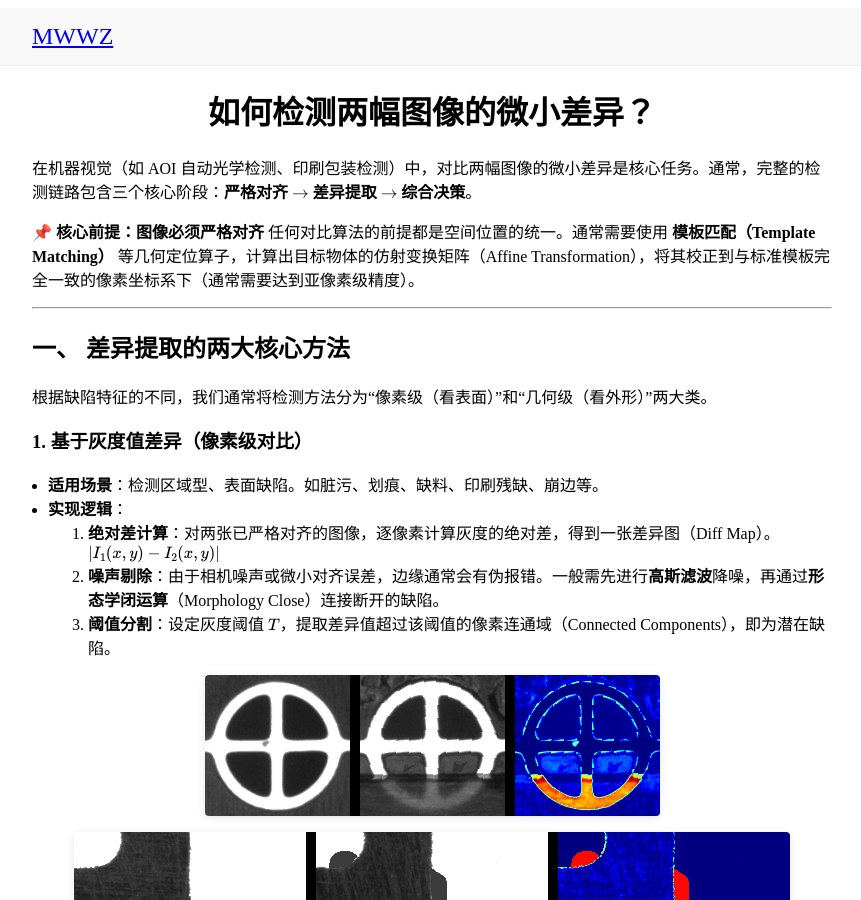
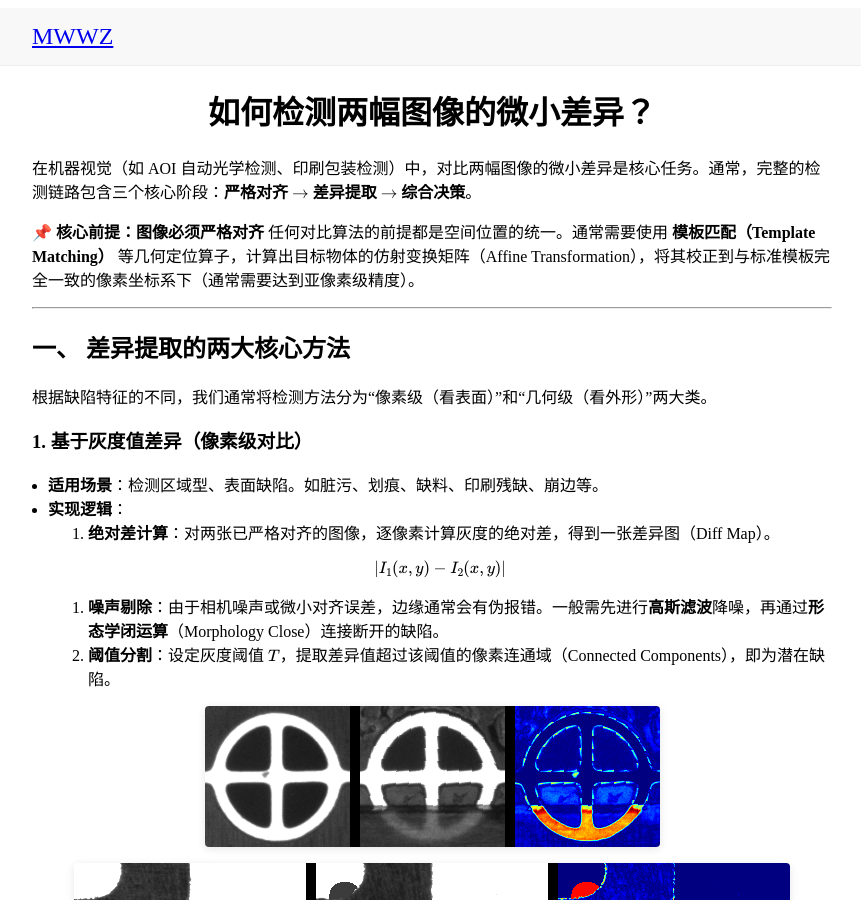
Before and after one commit to mwwzbinf/mwwzbinf.github.io, a Jekyll site: the page built from _posts/2026-05-26-如何检测两幅图像的微小差异？.md, in a window 1280 px wide and 900 px high. Shown: the whole window, without its empty margins (208-1069 px from the left). Built offline with Jekyll 4.4.1, drawn with Linux system fonts in a browser that asks for light colours; formulas are drawn with MathJax 3.

Commit message:
居中修改

```diff
--- a/_posts/2026-05-26-如何检测两幅图像的微小差异？.md
+++ b/_posts/2026-05-26-如何检测两幅图像的微小差异？.md
@@ -23,9 +23,11 @@ author: mwwz
 * **适用场景**：检测区域型、表面缺陷。如脏污、划痕、缺料、印刷残缺、崩边等。
 * **实现逻辑**：
     1. **绝对差计算**：对两张已严格对齐的图像，逐像素计算灰度的绝对差，得到一张差异图（Diff Map）。
+
     $$
-    |I_1(x,y) - I_2(x,y)|
+    \left| I_1(x,y) - I_2(x,y) \right|
     $$
+
     2. **噪声剔除**：由于相机噪声或微小对齐误差，边缘通常会有伪报错。一般需先进行**高斯滤波**降噪，再通过**形态学闭运算**（Morphology Close）连接断开的缺陷。
     3. **阈值分割**：设定灰度阈值 $T$，提取差异值超过该阈值的像素连通域（Connected Components），即为潜在缺陷。
 
```
